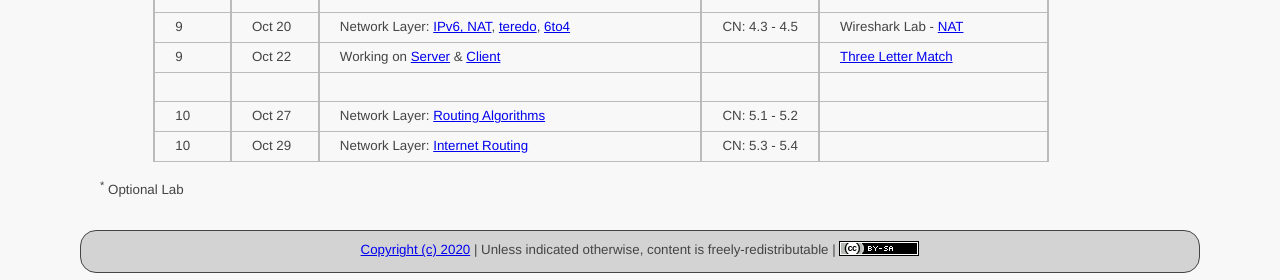
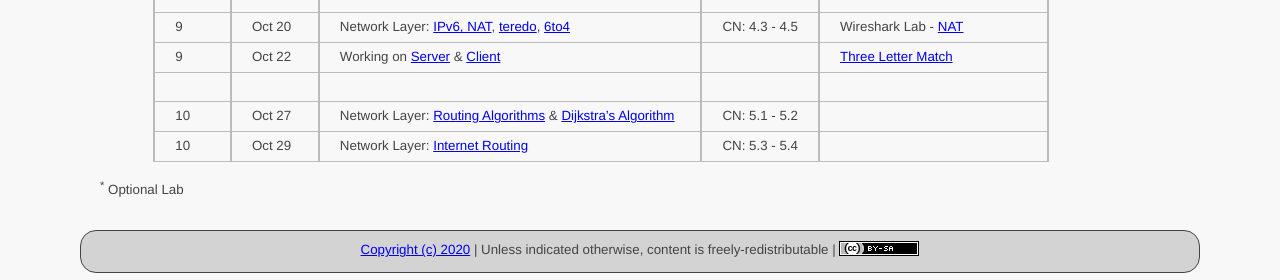
Before and after one commit to ycpcs/cs330-fall2020, a Jekyll site: the page built from schedule/index.md, in a window 1280 px wide. Shown: the part 880-1160 px from the top of the page. Built offline with Jekyll 4.4.1, drawn with Linux system fonts in a browser that asks for light colours.

Commit message:
update slides

```diff
--- a/schedule/index.md
+++ b/schedule/index.md
@@ -37,7 +37,7 @@ CN: [Computer Networking: A Top-Down Approach](https://www.pearson.com/us/higher
 > 9  | Oct 20 | Network Layer: [IPv6, NAT](slides/chapter_4.pdf), [teredo](files\teredo.pcap), [6to4](files\6to4.pcap) | CN: 4.3 - 4.5 | Wireshark Lab - [NAT](../labs/files/Wireshark_NAT_v7.0.pdf)
 > 9  | Oct 22 | Working on [Server](files\Cs330WebServer.java) & [Client](files\Cs330WebClient.java) | | [Three Letter Match](../assign/tlm.html)
 > | | | |
-> 10 | Oct 27 | Network Layer: [Routing Algorithms](slides/chapter_5.pdf) | CN: 5.1 - 5.2 |
+> 10 | Oct 27 | Network Layer: [Routing Algorithms](slides/chapter_5.pdf) & [Dijkstra's Algorithm](slides/dijkstra_algorithm.pdf) | CN: 5.1 - 5.2 |
 > 10 | Oct 29 | Network Layer: [Internet Routing](slides/chapter_5.pdf) | CN: 5.3 - 5.4 |
 
 <sup>*</sup> Optional Lab
```
Also changed, not shown: 2 other files.
